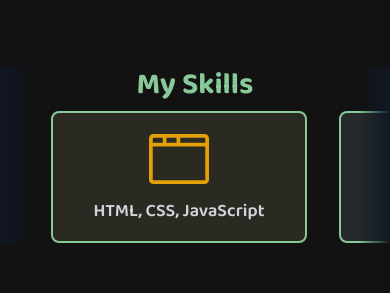
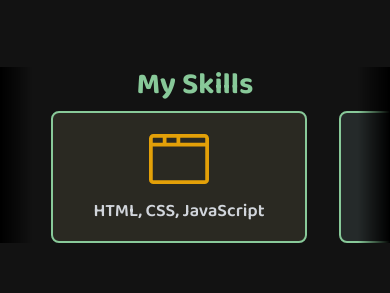
Before and after one commit to Tosaagi/Portfolio, a React (Vite) app: page / in a window 390 px wide. Shown: the part 534-827 px from the top of the page. Built offline with nearby package versions, Linux system fonts and the light colour scheme.

Commit message:
carousel fix

```diff
--- a/components/SkillsDisplay.jsx
+++ b/components/SkillsDisplay.jsx
@@ -26,8 +26,8 @@ function SkillsDisplay() {
       <h2 className="text-3xl font-bold">My Skills</h2>
 
       {/* Scroll indicator gradient */}
-      <div className="pointer-events-none absolute left-0 top-0 -bottom-2 w-8 bg-gradient-to-r from-gray-900 to-transparent z-10 sm:hidden" />
-      <div className="pointer-events-none absolute right-0 top-0 -bottom-2 w-8 bg-gradient-to-l from-gray-900 to-transparent z-10 sm:hidden" />
+      <div className="pointer-events-none absolute left-0 top-0 -bottom-2 w-8 bg-gradient-to-r from-black to-transparent z-10 sm:hidden" />
+      <div className="pointer-events-none absolute right-0 top-0 -bottom-2 w-8 bg-gradient-to-l from-black to-transparent z-10 sm:hidden" />
 
       {/* Left & Right Tap Zones */}
       <div
```
